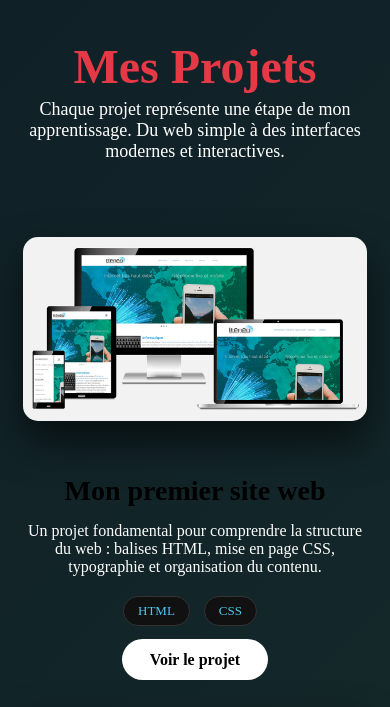
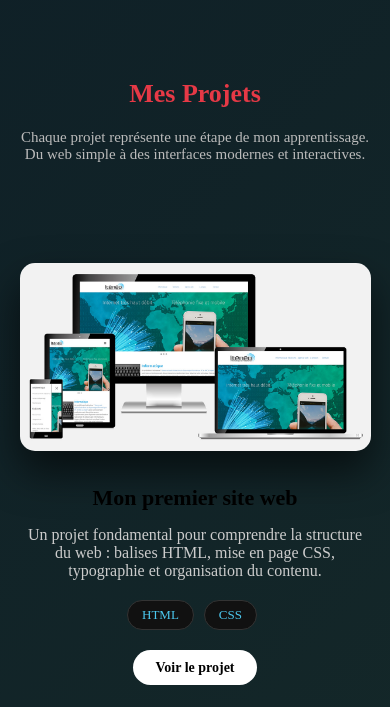
Before and after one commit to gedeonlumwanga24-boop/site-web, a plain HTML site: page projets.html in a window 390 px wide. Shown: the part 86-793 px from the top of the page. Drawn offline with Linux system fonts and the light colour scheme.

Commit message:
Update projets.css

```diff
--- a/projets.css
+++ b/projets.css
@@ -48,7 +48,7 @@ color: hsl(2, 100%, 44%);
     right: -320%;
     width: 250px;
     height: 50vh;
-    background:  linear-gradient(180deg, #06080c, #0a191f);
+    background:  linear-gradient(180deg, #0b0f1a, #0e1627);
     transition: right 0.55s cubic-bezier(0, 22, 1, 0, 36, 1), box-shodow 0.55s
     cubic-bezier(0.22, 1, 0. 36, 1);
     box-shadow: -10px 0 30 px rgb(0, 0, 0, 0, 35);
@@ -100,12 +100,15 @@ color: hsl(2, 100%, 44%);
     transform: scale(1.05);
 }
 
+
 /* VAVIGATION DE L'EN-TETE */
+
 .navbar {
   display: flex;
+  justify-content: space-between;
   align-items: center;
   padding: 15px 40px;
-  background:black
+  background-color: black;
 }
 
 .logo {
@@ -114,22 +117,27 @@ color: hsl(2, 100%, 44%);
   color: #007ca5; /* Bleu personnalisable */
 }
 
+
+
+/* RESET */
 * {
     margin: 0;
     padding: 0;
     box-sizing: border-box;
 }
 
+/* BASE */
 body {
     background: linear-gradient(135deg, #0f2027, #152929, #2c5364);
-    color: white;
+    color: #eaeaea;
     font-family: 'Times New Roman', Times, serif
+    line-height: 1.6;
 }
 
 /* HERO */
 .hero {
     text-align: center;
-    padding: 40px 0px 60px;
+    padding: 100px 20px 60px;
 }
 
 .hero h1 {
@@ -139,31 +147,45 @@ body {
 
 .hero p {
     max-width: 700px;
-    margin: 5px auto;
-    color: white;
+    margin: 20px auto;
+    color: #bbb;
     font-size: 18px;
 }
 
-/* PROJETS */
+/* SECTION PROJETS */
 .projets {
-    padding: 10px 6%;
+    padding: 60px 8%;
 }
 
+/* CARTE PROJET */
 .projet {
     display: flex;
     align-items: center;
     gap: 50px;
-    margin-bottom: 40px;
+    margin-bottom: 80px;
 }
 
+/* INVERSION DES PROJETS */
 .projet.reverse {
     flex-direction: row-reverse;
 }
 
+/* IMAGE PROJET */
+.projet-img {
+    flex: 1;
+}
+
 .projet-img img {
-    width: 380px;
+    width: 100%;
+    max-width: 380px;
+    height: auto;
     border-radius: 15px;
     box-shadow: 0 20px 40px rgba(0,0,0,0.6);
+}
+
+/* CONTENU */
+.projet-content {
+    flex: 1;
 }
 
 .projet-content h2 {
@@ -172,14 +194,19 @@ body {
 }
 
 .desc {
-    color: #ffffff;
+    color: #ccc;
     margin-bottom: 20px;
 }
 
-/* TAGS */
+/* TAGS TECHNO */
+.tags {
+    margin-bottom: 20px;
+}
+
 .tags span {
     display: inline-block;
     margin-right: 10px;
+    margin-bottom: 8px;
     padding: 6px 14px;
     background: #111;
     border: 1px solid #333;
@@ -188,9 +215,9 @@ body {
     color: #4cc9f0;
 }
 
-/* ACTIONS */
+/* BOUTONS */
 .actions {
-    margin-top: 25px;
+    margin-top: 10px;
 }
 
 .btn {
@@ -200,7 +227,7 @@ body {
     color: #000;
     text-decoration: none;
     font-weight: bold;
-    transition: 0.3s;
+    transition: 0.3s ease;
 }
 
 .btn:hover {
@@ -208,24 +235,95 @@ body {
     color: #fff;
 }
 
+/* FOOTER */
+.footer {
+    text-align: center;
+    padding: 40px;
+    color: #888;
+    font-size: 14px;
+}
 
-/* RESPONSIVE */
-@media (max-width: 900px) {
+/* ===================== */
+/* RESPONSIVE TABLETTE */
+/* ===================== */
+@media (max-width: 1024px) {
+
+    .hero h1 {
+        font-size: 38px;
+    }
+
+    .projet {
+        gap: 30px;
+    }
+
+    .projet-content h2 {
+        font-size: 24px;
+    }
+}
+
+/* ===================== */
+/* RESPONSIVE MOBILE */
+/* ===================== */
+@media (max-width: 768px) {
+
+    .hero {
+        padding: 80px 20px 40px;
+    }
+
+    .hero h1 {
+        font-size: 32px;
+    }
+
+    .hero p {
+        font-size: 16px;
+    }
+
+    .projets {
+        padding: 40px 5%;
+    }
+
     .projet,
     .projet.reverse {
         flex-direction: column;
         text-align: center;
+        margin-bottom: 60px;
     }
 
     .projet-img img {
-        width: 100%;
-        max-width: 400px;
+        max-width: 100%;
+    }
+
+    .projet-content h2 {
+        font-size: 22px;
+    }
+
+    .tags span {
+        margin-right: 6px;
     }
 }
+
+/* ===================== */
+/* TRÈS PETITS ÉCRANS */
+/* ===================== */
+@media (max-width: 480px) {
+
+    .hero h1 {
+        font-size: 26px;
+    }
+
+    .hero p {
+        font-size: 15px;
+    }
+
+    .btn {
+        padding: 10px 22px;
+        font-size: 14px;
+    }
+}
+
 .footer-dark {
   background: #0a0a0a;
   padding: 60px 20px 30px;
-  color: #e5e5e5;
 }
 
 /* NEWSLETTER */
```
